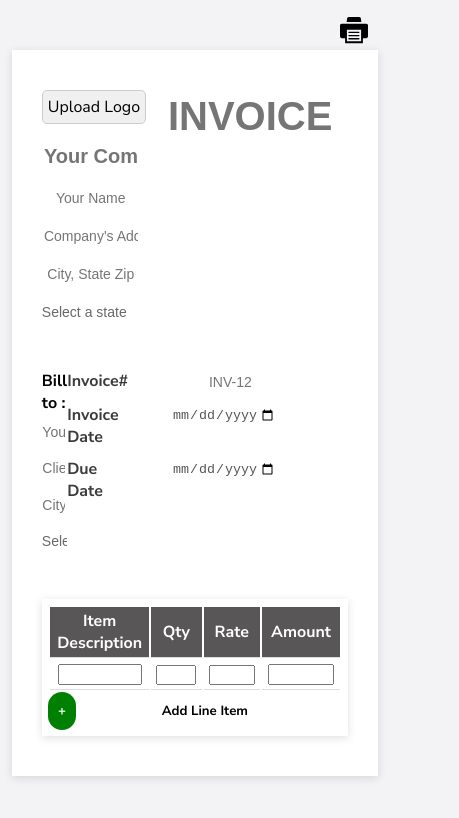
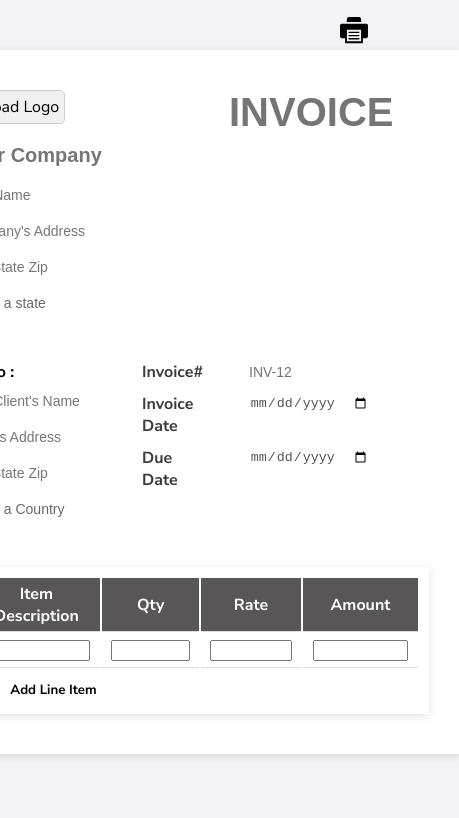
Before and after one commit to zoro-diablo/Invoice, a React (Vite) app: page / in a window 390 px wide. Shown: the top 818 px of the page, 459 px wide, since content can reach past the window. Built offline with nearby package versions, Linux system fonts and the light colour scheme.

Commit message:
Refactor CSS styles and add print media query

```diff
--- a/src/index.css
+++ b/src/index.css
@@ -27,7 +27,8 @@ body {
   body *:not(.print-container *) {
     visibility: hidden;
   }
-  .print-container, .print-container * {
+  .print-container,
+  .print-container * {
     visibility: visible;
   }
   .print-container {
@@ -39,6 +40,12 @@ body {
 
 @page {
   margin: 0;
+}
+
+@media print {
+  .btn {
+    display: none;
+  }
 }
 
 .container {
@@ -138,7 +145,7 @@ body {
   background: transparent;
   color: #555555;
   font-weight: 500;
-   appearance: none;
+  appearance: none;
   -webkit-appearance: none;
   -moz-appearance: none;
   outline: none;
@@ -171,7 +178,6 @@ body {
   appearance: none;
 }
 
-
 .container-two {
   width: 100%;
   margin: auto;
@@ -186,13 +192,14 @@ th {
   color: white;
 }
 
-th, td {
+th,
+td {
   padding: 1%;
   border-bottom: 1px solid #ddd;
   text-align: center;
 }
 
-input {
+td input {
   padding: 1%;
   margin: 1%;
   color: gray;
@@ -202,14 +209,17 @@ input {
 
 .btn {
   display: flex;
-  justify-content: space-between;
+  gap: 10px;
   width: 200px;
   cursor: pointer;
+  margin-top: 5px;
 }
 
 .plus {
   background-color: green;
-  padding: 10px;
+  width: 20px;
+  margin: 5px;
+  height: 20px;
   color: white;
   display: flex;
   justify-content: center;
@@ -217,7 +227,7 @@ input {
   border-radius: 20px;
 }
 
-.plus-text{
+.plus-text {
   display: flex;
   justify-content: center;
   align-items: center;
```
